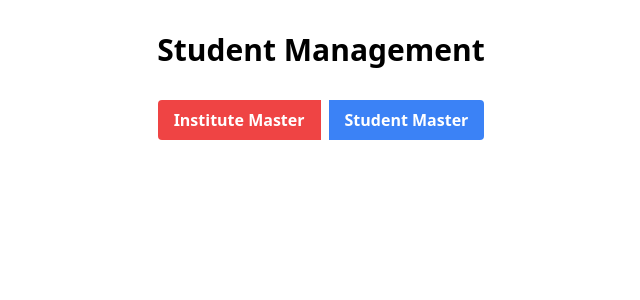
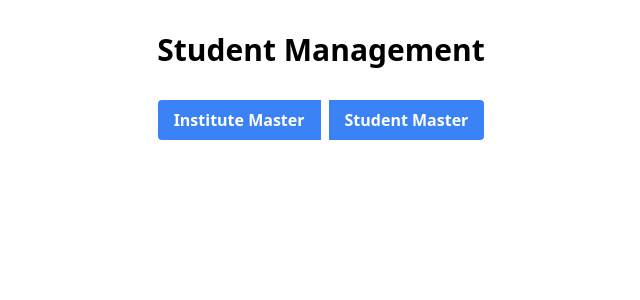
Before and after one commit to jaitakDEV/Student_Management, a React (Vite) app: page / in a window 1280 px wide. Shown: the top 300 px of the page, without its empty margins (319-959 px from the left). Built offline with nearby package versions, Linux system fonts and the light colour scheme.

Commit message:
third_commit

```diff
--- a/src/Components/Heading.jsx
+++ b/src/Components/Heading.jsx
@@ -11,7 +11,7 @@
         <div className="flex mb-4">
           <NavLink
             to="/institutedata"
-            className="bg-red-500 hover:bg-blue-700 text-white font-bold py-2 px-4 rounded-l mr-2 focus:outline-none focus:shadow-outline"
+            className="bg-blue-500 hover:bg-blue-700 text-white font-bold py-2 px-4 rounded-l mr-2 focus:outline-none focus:shadow-outline"
           >
             Institute Master
           </NavLink>
```
